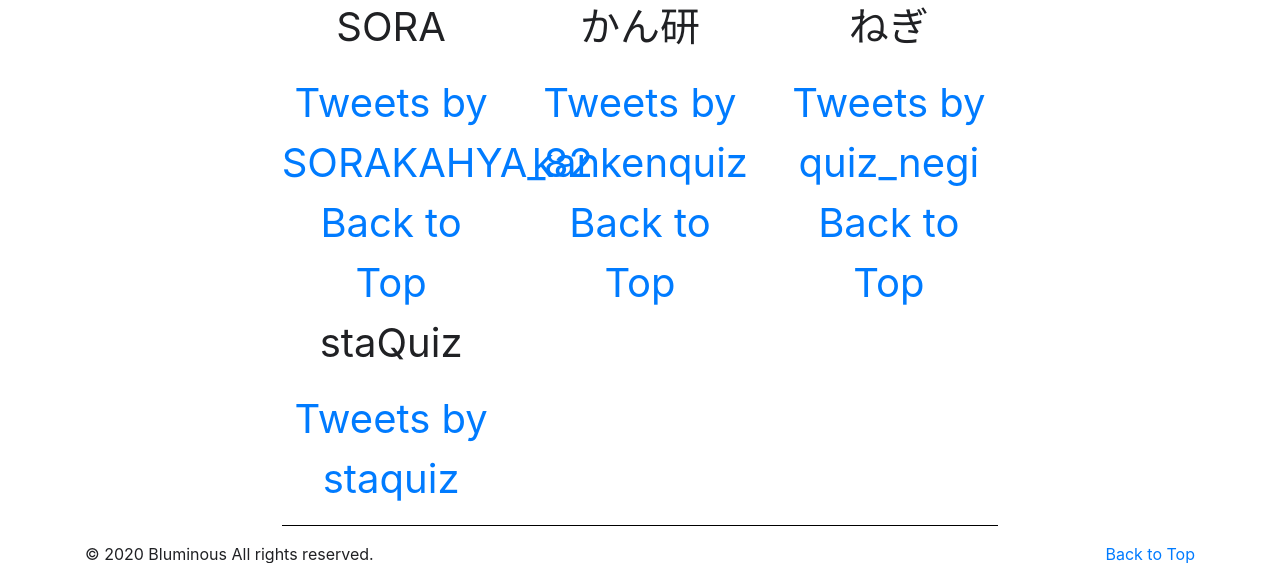
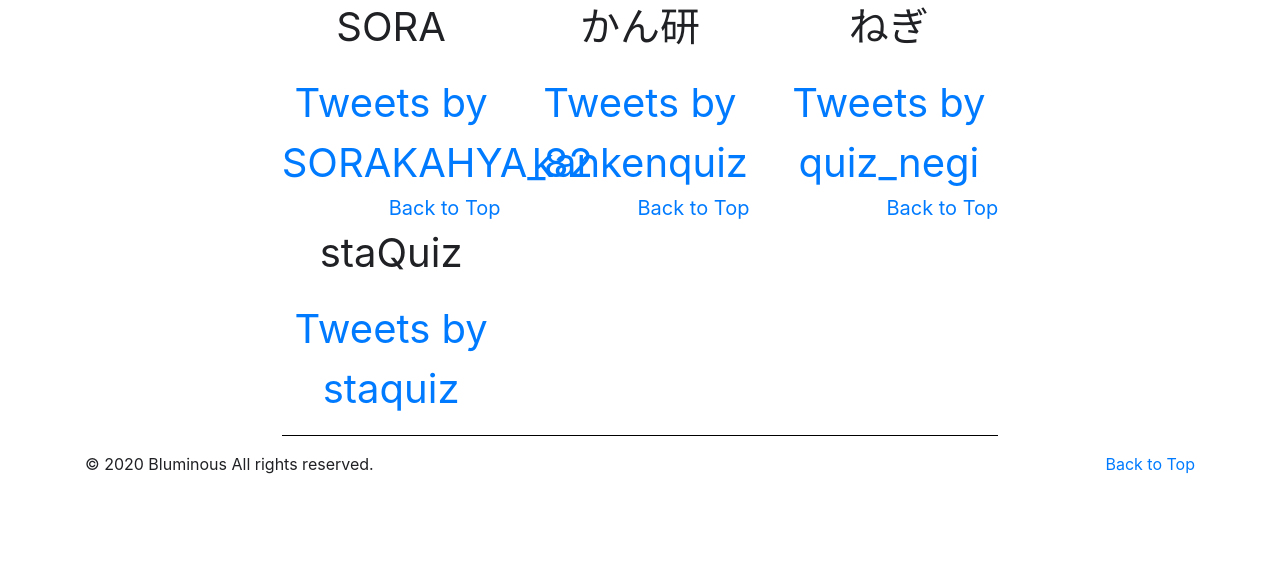
Before and after one commit to bluminous-dev/homepage, a PHP site: page /quiz.html in a window 1280 px wide. Shown: the part 336-899 px from the top of the page. After the commit the page ends 810 px from the top, so only its background shows below. Run offline with PHP 8.4, Linux system fonts and the light colour scheme; some libraries are stand-ins or nearby versions.

Commit message:
Update stylesheet.css

```diff
--- a/stylesheet.css
+++ b/stylesheet.css
@@ -140,6 +140,10 @@ body{
 #quiz-topic ul{
     text-align: left
 }
+#back{
+    font-size: 20px;
+    text-align: right;
+}
 
 /*univ_transfer.html css*/
 #univ-transfer{
```
